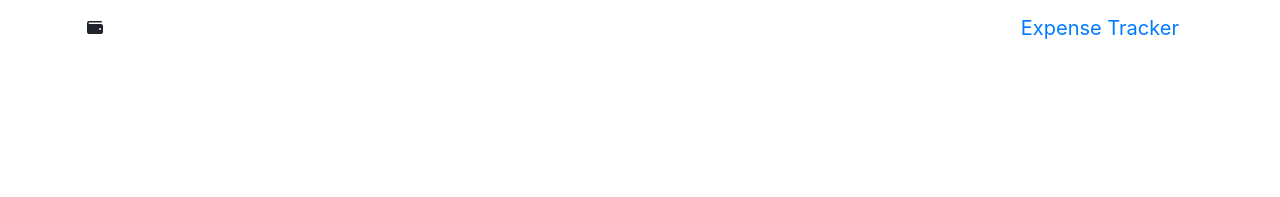
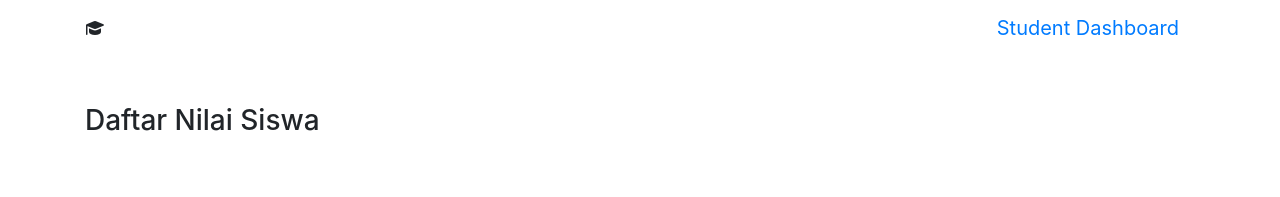
Before and after one commit to nitantla/Tugas4-StudentDataDashboard, a plain HTML site: page index.html in a window 1280 px wide. Drawn offline with nearby package versions, Linux system fonts and the light colour scheme.

Commit message:
[fix]: fix navbar tittle and icon

```diff
--- a/index.html
+++ b/index.html
@@ -12,10 +12,19 @@
 <body>
     <nav class="navbar md:navbar-expand justify-content-end bg-muted-primary">
         <div class="container">
-            <i class="fa-solid fa-wallet brand-icon"></i>
-            <a href="#" class="brand navbar-brand fs-xl text">Expense Tracker</a>
+            <i class="fa-solid fa-graduation-cap"></i>
+            <a href="#" class="brand navbar-brand fs-xl text">Student Dashboard</a>
         </div>
     </nav>
+    <main>
+        <section class="main py-5 bg-white">
+            <div class="container">
+                <div class="head">
+                    <h1 class="h3">Daftar Nilai Siswa</h1>
+                </div>
+            </div>
+        </section>
+    </main>
 
     <script src="Assets/JS/script.js"></script>
 </body>
```
